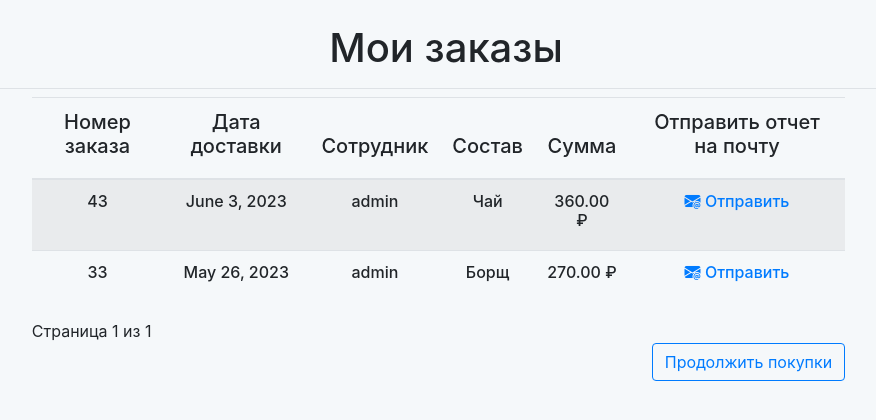
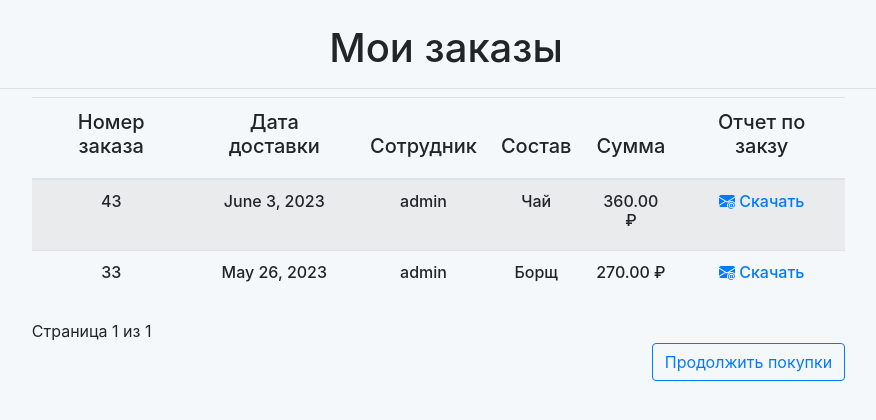
Before and after one commit to fatoropov/food_order, a Django app: page /orders/history/ in a window 1280 px wide. Shown: the part 90-510 px from the top of the page, without its empty margins (194-1070 px from the left). Run offline with Django 4.2, Linux system fonts and the light colour scheme; a user stored in the database is signed in; data comes from the database, SQL or seed files in the repository; both versions use the stored data as it was after the commit; some libraries are stand-ins or nearby versions.

Commit message:
Убрал отправление по почте отчетов из истории

```diff
--- a/orders/templates/orders/order/history.html
+++ b/orders/templates/orders/order/history.html
@@ -30,7 +30,7 @@
               <h5 class="text-center">Сумма</h5>
             </th>
             <th class="primary">
-              <h5 class="text-center">Отправить отчет на почту</h5>
+              <h5 class="text-center">Отчет по закзу</h5>
             </th>
           </tr>
         </thead>
@@ -53,7 +53,7 @@
                 <h6 class="text-center">{{ order.price }} ₽</h6>
               </td>
               <td>
-                <a href="{% url 'orders:order_pdf' order.id %}"><h6 class="text-center"><i class="bi bi-envelope-at-fill"></i> Отправить</h6></a>
+                <a href="{% url 'orders:order_pdf' order.id %}"><h6 class="text-center"><i class="bi bi-envelope-at-fill"></i> Скачать</h6></a>
               </td>
             </tr>
           {% endfor %}
--- a/orders/views.py
+++ b/orders/views.py
@@ -52,7 +52,6 @@ def get_orders_history(request):
         orders_item_dishes[i] = ''
 
     for item in list(OrderItem.objects.all().values()):
-        print(item)
         for i in list(orders_item_sum.keys()):
             if item['order_id'] == i:
                 orders_item_sum[i] += item['price'] * item['quantity']
@@ -61,11 +60,11 @@ def get_orders_history(request):
 
 # доделать
     for order in orders_list:
+        print(order)
         if int(order['id']) in list(orders_item_sum.keys()):
             order['price'] = orders_item_sum[int(order['id'])]
             for i in orders_item_dishes[int(order['id'])]:
                 order['dishes'] = i.name
-    print(orders_list)
 
     paginator = Paginator(orders_list, 10)
     page_number = request.GET.get('page', 1)
@@ -91,5 +90,6 @@ def order_pdf(request, order_id):
     weasyprint.HTML(string=html).write_pdf(response,
                                            stylesheets=[weasyprint.CSS(
                                                 settings.STATIC_ROOT / 'css/pdf.css')])
-    send_report(request, order_id)
-    return redirect('orders:orders_history')
+    # send_report(request, order_id)
+    #return redirect('orders:orders_history')
+    return response
```
Also changed, not shown: db.sqlite3.
